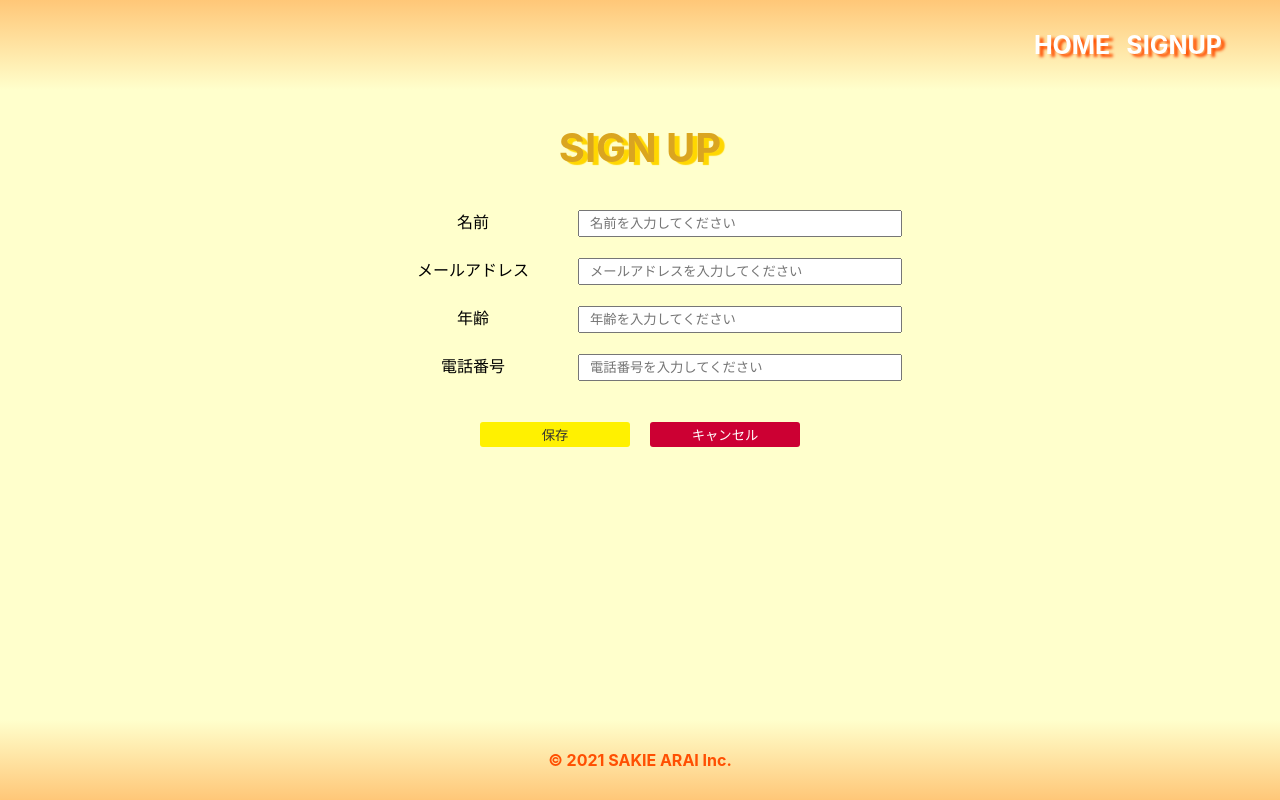
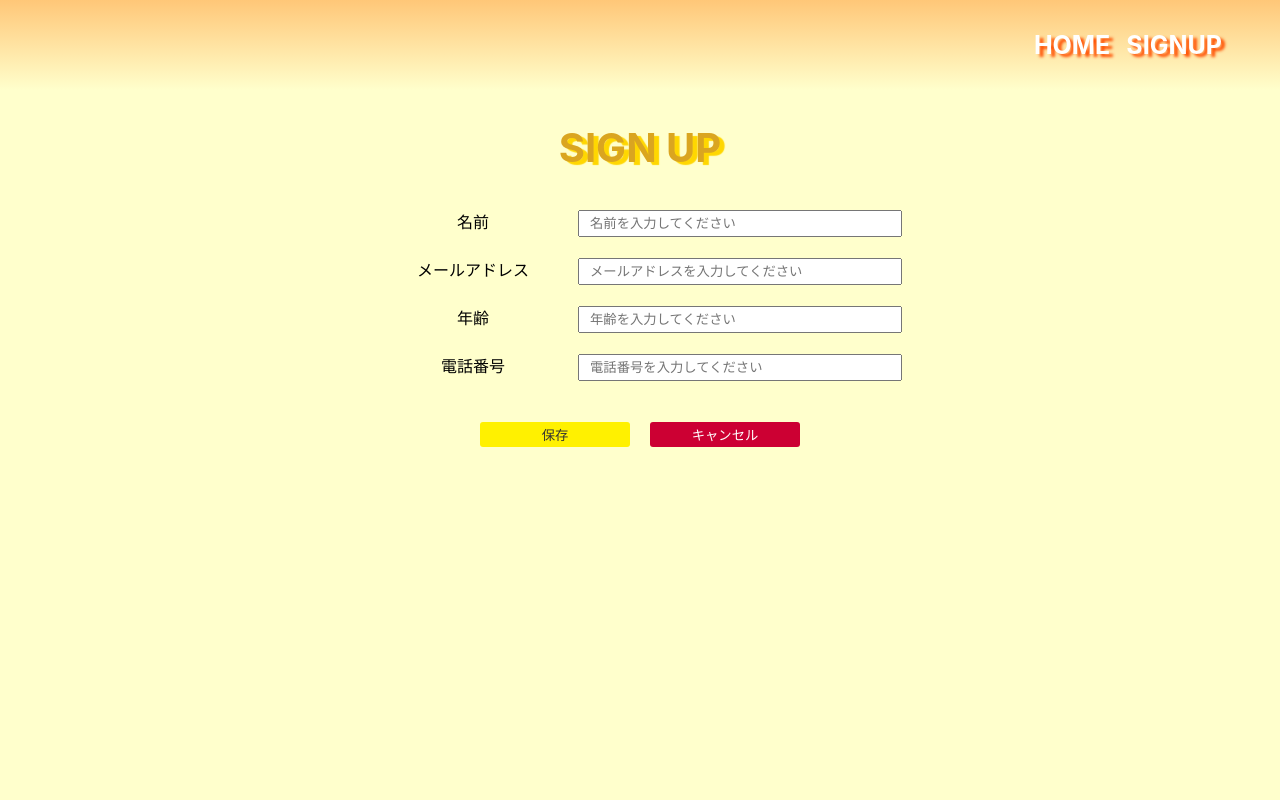
Before and after one commit to araisakie/React_User-Management, a React (Create React App) app: page /user in a window 1280 px wide. Built offline with nearby package versions, Linux system fonts and the light colour scheme.

Commit message:
refactoring:footer  distribution

```diff
--- a/src/component/layout/Layout.jsx
+++ b/src/component/layout/Layout.jsx
@@ -2,13 +2,13 @@ import { Header } from "./Header";
 import { Footer } from "./Footer";
 
 export const Layout = (props) => {
-  const { children } = props;
+  const { children, showFooter } = props;
 
   return (
     <>
       <Header />
       {children}
-      <Footer />
+      {showFooter && <Footer />}
     </>
   );
 };
--- a/src/pages/Home.jsx
+++ b/src/pages/Home.jsx
@@ -4,7 +4,7 @@ import { Layout } from "../component/layout/Layout";
 
 export const Home = () => {
   return (
-    <Layout>
+    <Layout showFooter>
       <SContainer>
         <SH2>USERS LIST</SH2>
       </SContainer>
```
